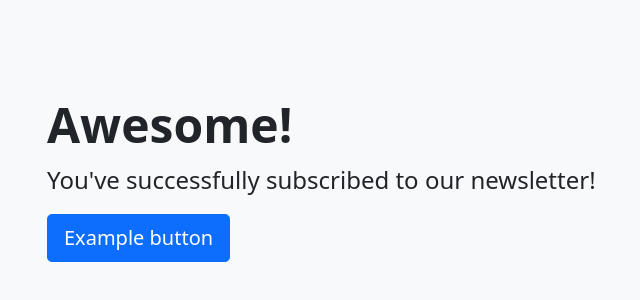
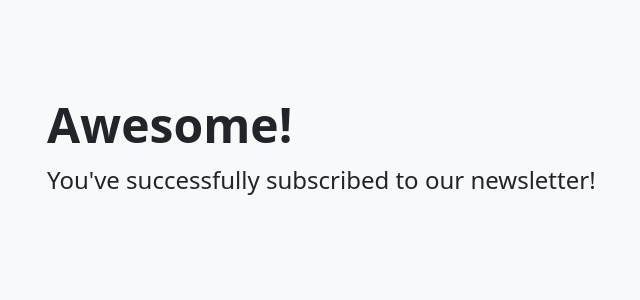
Before and after one commit to AgentK92/Newsletter, a website: page success.html in a window 1280 px wide. Shown: the whole page, without its empty margins (13-653 px from the left). Drawn offline with nearby package versions, Linux system fonts and the light colour scheme.

Commit message:
"removed button on success page"

```diff
--- a/success.html
+++ b/success.html
@@ -21,9 +21,6 @@
         <p class="col-md-8 fs-4">
           You've successfully subscribed to our newsletter!
         </p>
-        <button class="btn btn-primary btn-lg" type="button">
-          Example button
-        </button>
       </div>
     </div>
   </body>
```
